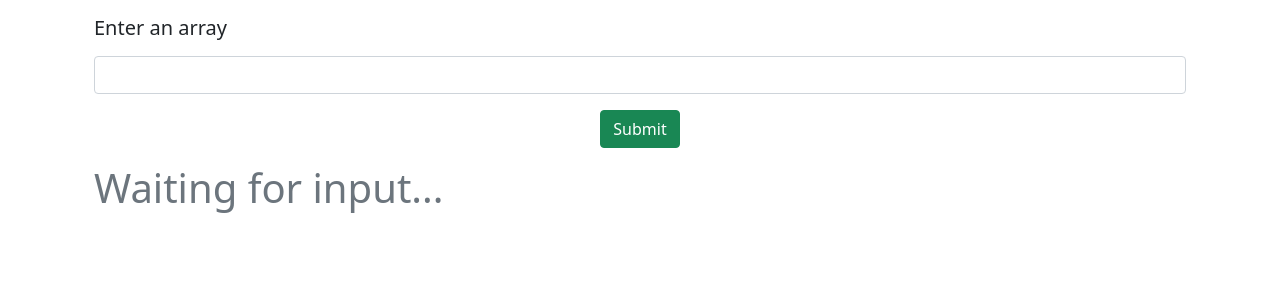
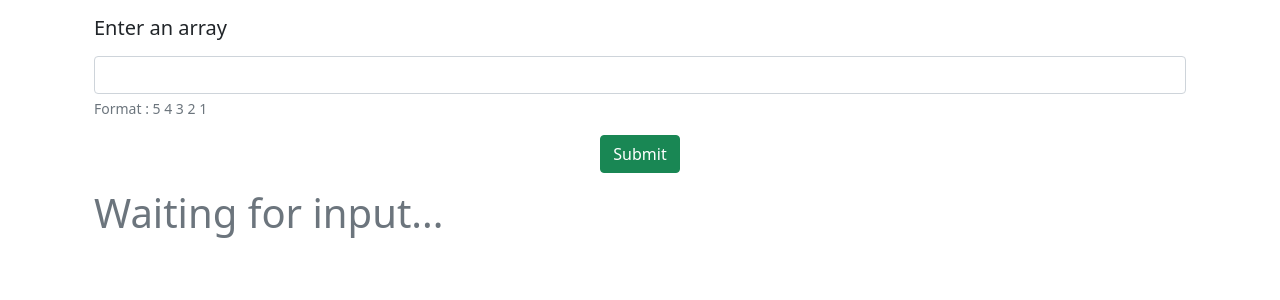
Before and after one commit to vidhi-kumar/WebMergeSort-Flask, a Flask app: page / in a window 1280 px wide. Shown: the part 249-549 px from the top of the page. Run offline with Flask 2, Linux system fonts and the light colour scheme.

Commit message:
placeholder for i/p format

```diff
--- a/templates/home.html
+++ b/templates/home.html
@@ -10,6 +10,7 @@
             <h5 class="display-7 text-dark">Enter an array</h5>
         </label>
         <input type="text" class="form-control" id="array" name="array" aria-describedby="emailHelp">
+        <div id="emailHelp" class="form-text">Format : 5 4 3 2 1</div>
         </div>
         <header class="text-center">
             <button type="submit" class="btn btn-success">Submit</button>
```
